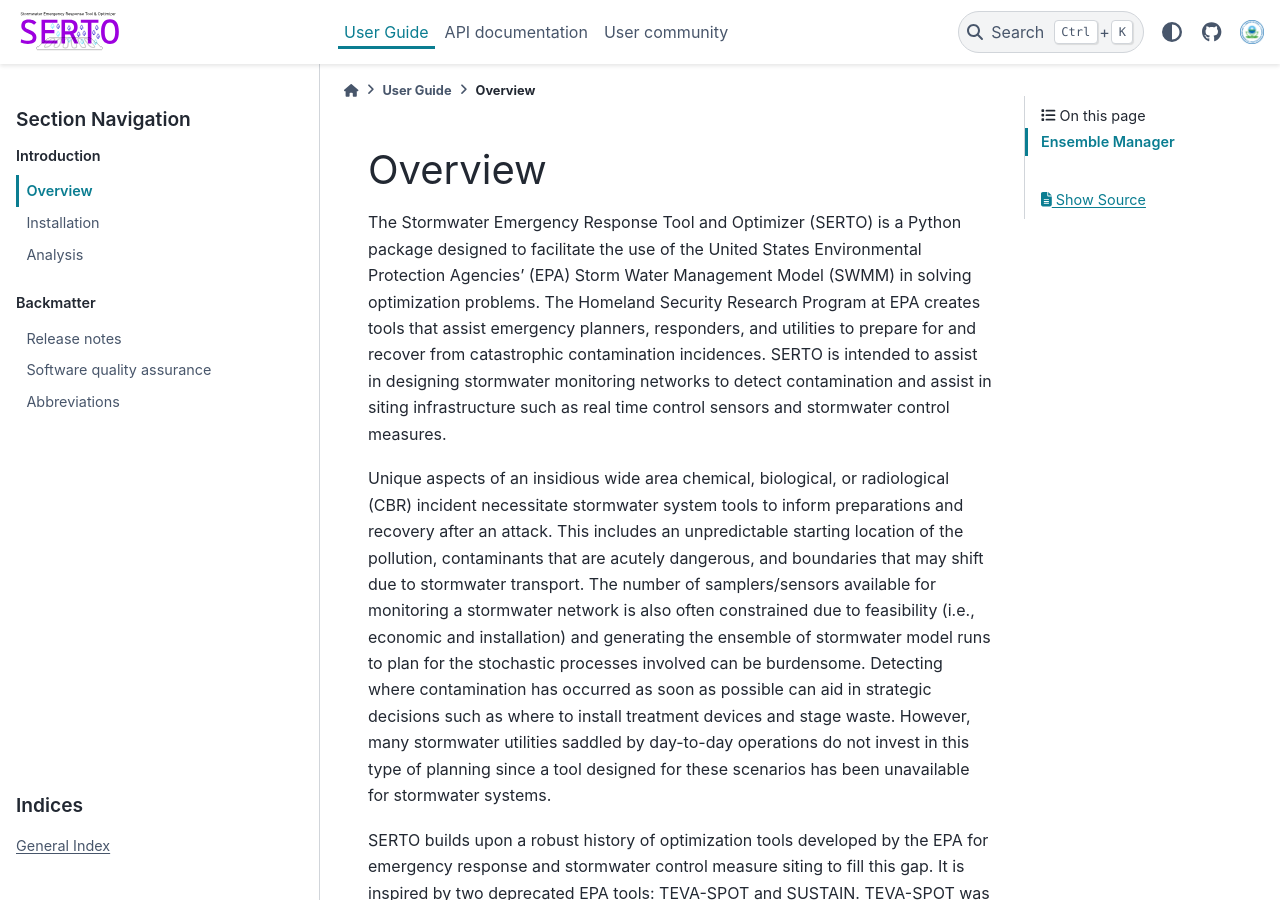
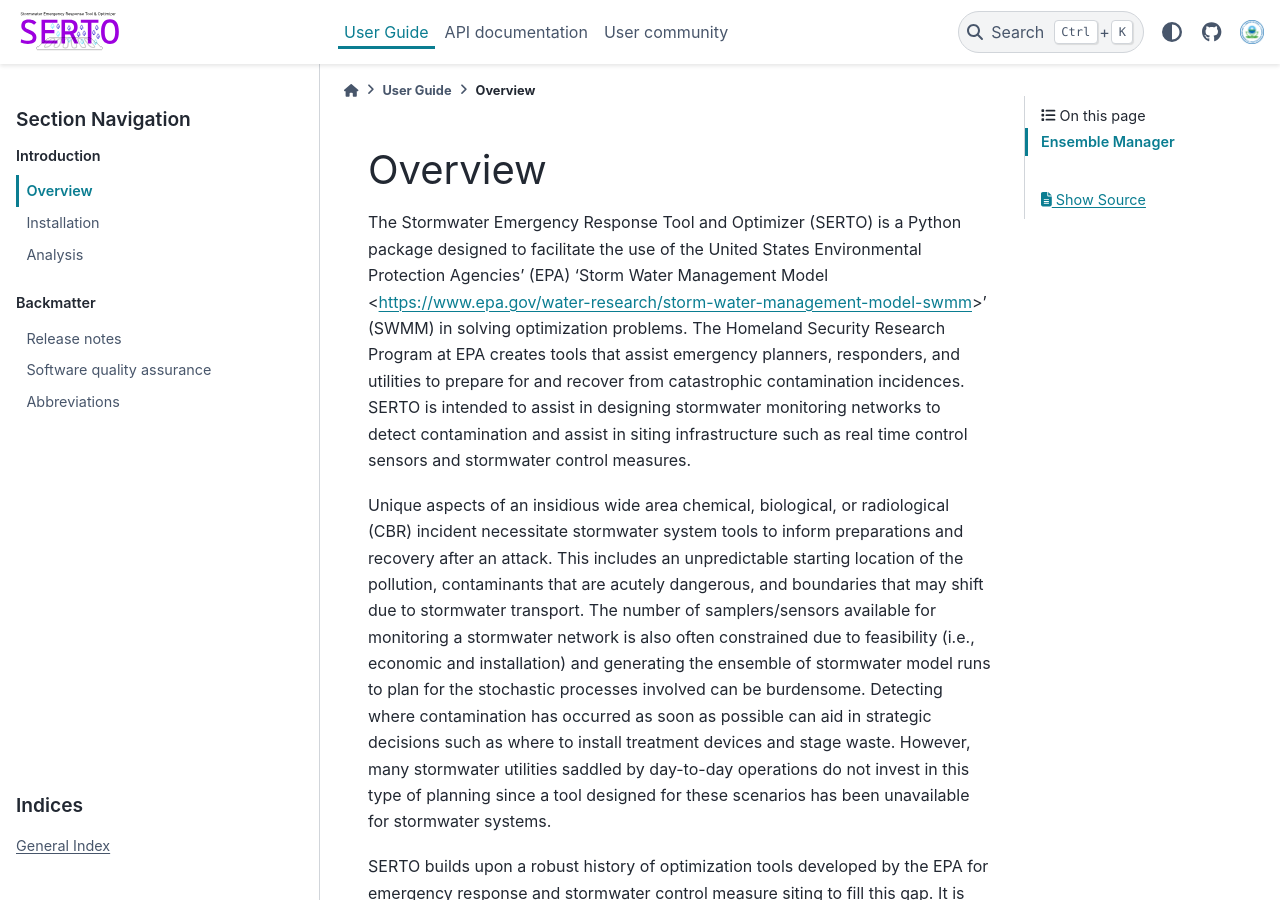
Before and after one commit to USEPA/SERTO, a Sphinx documentation site: the page built from docs/overview.rst, in a window 1280 px wide and 900 px high. Built offline with Sphinx 7.4.7 and the PyData theme 0.15.4, drawn with Linux system fonts in a browser that asks for light colours; pages that are not in the unit, such as notebooks, are missing from menus; some of the changed lines change nothing that is shown.

Commit message:
updating overview with url

```diff
--- a/docs/overview.rst
+++ b/docs/overview.rst
@@ -1,7 +1,7 @@
 ========
 Overview
 ========
-The Stormwater Emergency Response Tool and Optimizer (SERTO) is a Python package designed to facilitate the use of the United States Environmental Protection Agencies’ (EPA) Storm Water Management Model (SWMM) in solving optimization problems. The Homeland Security Research Program at EPA creates tools that assist emergency planners, responders, and utilities to prepare for and recover from catastrophic contamination incidences. SERTO is intended to assist in designing stormwater monitoring networks to detect contamination and assist in siting infrastructure such as real time control sensors and stormwater control measures.
+The Stormwater Emergency Response Tool and Optimizer (SERTO) is a Python package designed to facilitate the use of the United States Environmental Protection Agencies’ (EPA) 'Storm Water Management Model <https://www.epa.gov/water-research/storm-water-management-model-swmm>' (SWMM) in solving optimization problems. The Homeland Security Research Program at EPA creates tools that assist emergency planners, responders, and utilities to prepare for and recover from catastrophic contamination incidences. SERTO is intended to assist in designing stormwater monitoring networks to detect contamination and assist in siting infrastructure such as real time control sensors and stormwater control measures.
 
 Unique aspects of an insidious wide area chemical, biological, or radiological (CBR) incident necessitate stormwater system tools to inform preparations and recovery after an attack. This includes an unpredictable starting location of the pollution, contaminants that are acutely dangerous, and boundaries that may shift due to stormwater transport. The number of samplers/sensors available for monitoring a stormwater network is also often constrained due to feasibility (i.e., economic and installation) and generating the ensemble of stormwater model runs to plan for the stochastic processes involved can be burdensome. Detecting where contamination has occurred as soon as possible can aid in strategic decisions such as where to install treatment devices and stage waste. However, many stormwater utilities saddled by day-to-day operations do not invest in this type of planning since a tool designed for these scenarios has been unavailable for stormwater systems.
 
```
